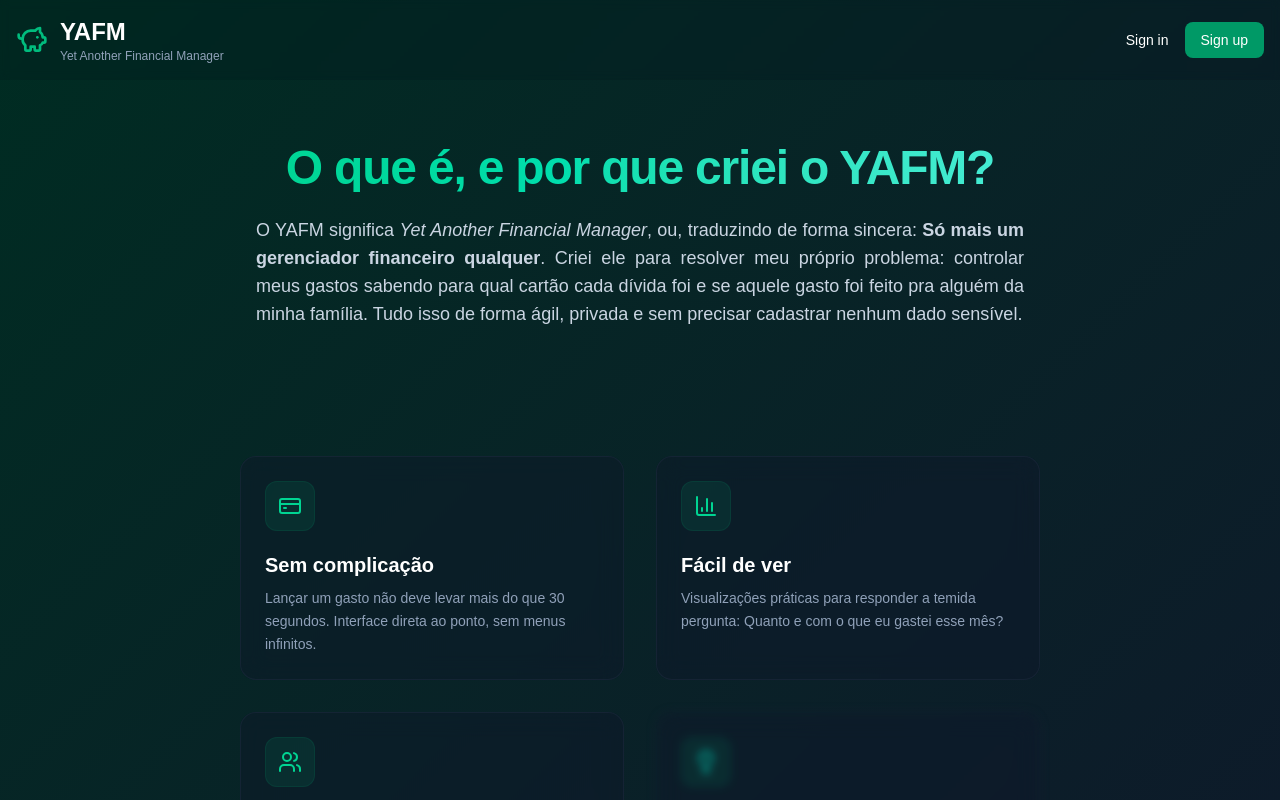
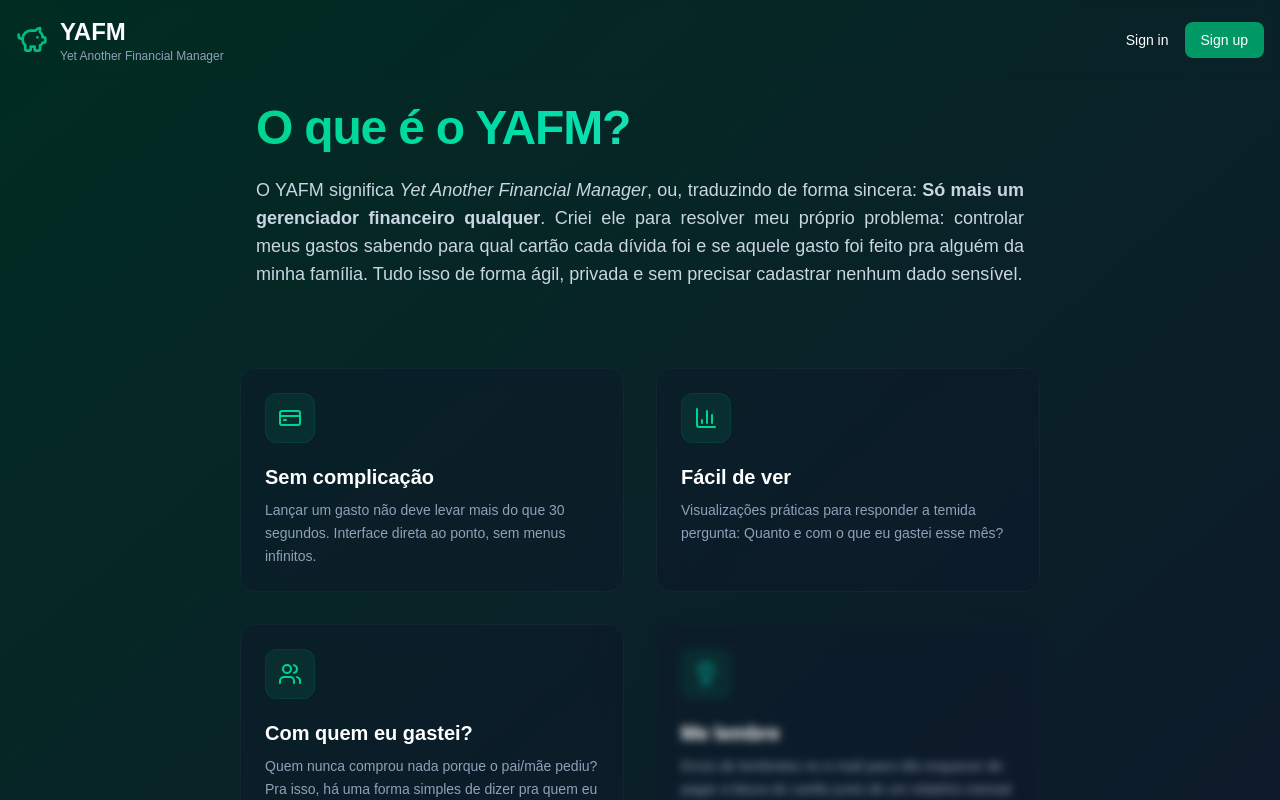
Before and after one commit to yanchagas04/yafm, a Next.js app: page / in a window 1280 px wide. Shown: the top 800 px of the page. Built offline with nearby package versions, Linux system fonts and the light colour scheme.

Commit message:
fix: Ajusted the main look
Ajusted some paddings and added gap in he homepage

```diff
--- a/app/page.tsx
+++ b/app/page.tsx
@@ -7,7 +7,7 @@ export default function Home() {
   return (
     <div className="flex flex-col flex-1 items-center bg-linear-to-tl from-slate-900 to-emerald-950 font-sans text-white min-h-screen">
       <Header />
-      <main className="flex-1 flex flex-col items-center w-full justify-center">
+      <main className="flex-1 flex flex-col gap-8 items-center w-full justify-center">
         <Purpose />
         <Cards />
       </main>
--- a/components/landing/cards.tsx
+++ b/components/landing/cards.tsx
@@ -58,7 +58,7 @@ function Card(props: CardProps) {
 
 export default function Cards() {
     return (
-        <section className="w-full max-w-4/5 px-6 py-16 flex flex-col items-center">
+        <section className="w-full max-w-4/5 p-6 flex flex-col items-center">
             <div className="flex-wrap flex gap-8 w-full justify-center">
                 {pillars.map((pillar, index) => (
                     <Card
--- a/components/landing/header.tsx
+++ b/components/landing/header.tsx
@@ -2,7 +2,7 @@ import { PiggyBank } from "lucide-react";
 
 export default function Header() {
     return (
-        <header className="flex w-full h-fit justify-between items-center backdrop-blur-xs bg-slate-950/10 p-4 sticky top-0 z-50">
+        <header className="flex w-full h-fit justify-between items-center backdrop-blur-xs md:bg-transparent bg-slate-950/10 p-4 sticky top-0 z-50">
             <div className="flex items-center gap-3">
                 <PiggyBank className="w-8 h-8 text-emerald-500" />
                 <span className="flex flex-col w-fit h-fit">
--- a/components/landing/purpose.tsx
+++ b/components/landing/purpose.tsx
@@ -11,10 +11,10 @@ import {
 export default function Purpose() {
 
   return (
-    <section className="w-full max-w-6xl px-6 py-16 flex flex-col items-center text-center">
+    <section className="w-full max-w-6xl p-6 flex flex-col items-center text-center">
       <div className="max-w-3xl">
-        <h2 className="text-3xl md:text-5xl font-extrabold tracking-tight bg-linear-to-r from-emerald-400 to-teal-300 bg-clip-text text-transparent mb-6">
-          O que é, e por que criei o YAFM?
+        <h2 className="text-3xl md:text-5xl font-extrabold tracking-tight bg-linear-to-r from-emerald-400 to-teal-300 bg-clip-text text-transparent mb-6 text-justify">
+          O que é o YAFM?
         </h2>
         <p className="text-lg text-slate-300 font-light text-justify">
           O YAFM significa <em>Yet Another Financial Manager</em>, ou, traduzindo de forma sincera: <span className="font-bold">Só mais um gerenciador financeiro qualquer</span>. Criei ele para resolver meu próprio problema: controlar meus gastos sabendo para qual cartão cada dívida foi e se aquele gasto foi feito pra alguém da minha família. Tudo isso de forma ágil, privada e sem precisar cadastrar nenhum dado sensível.
```
